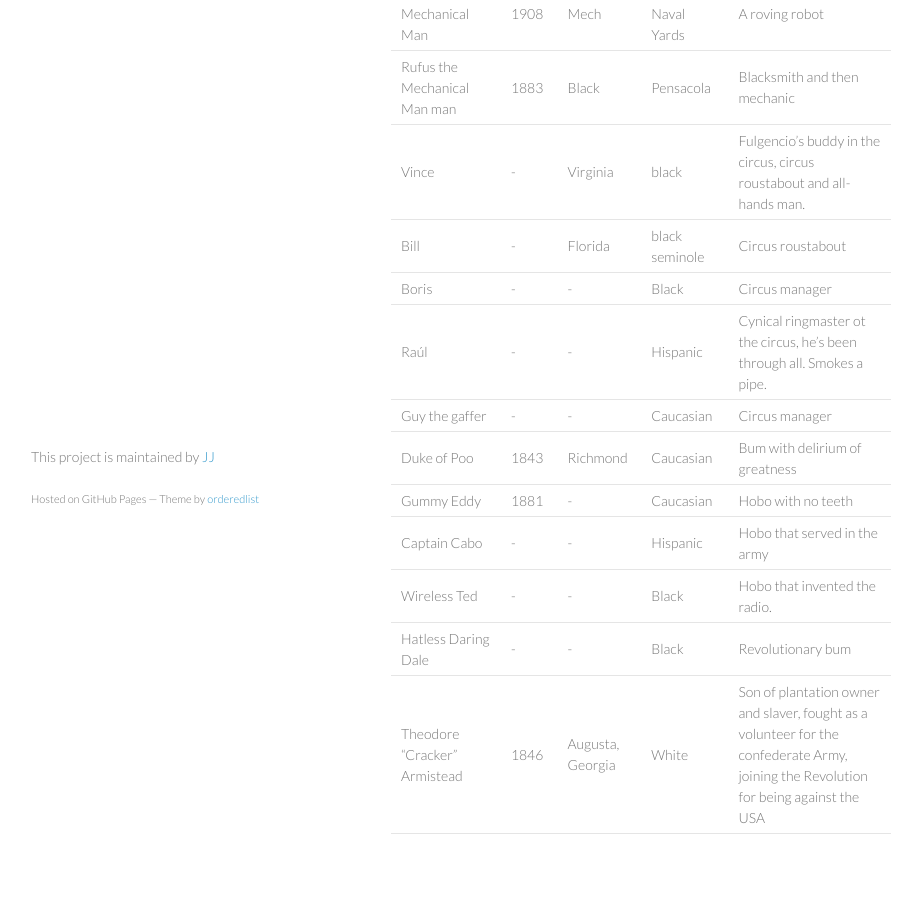
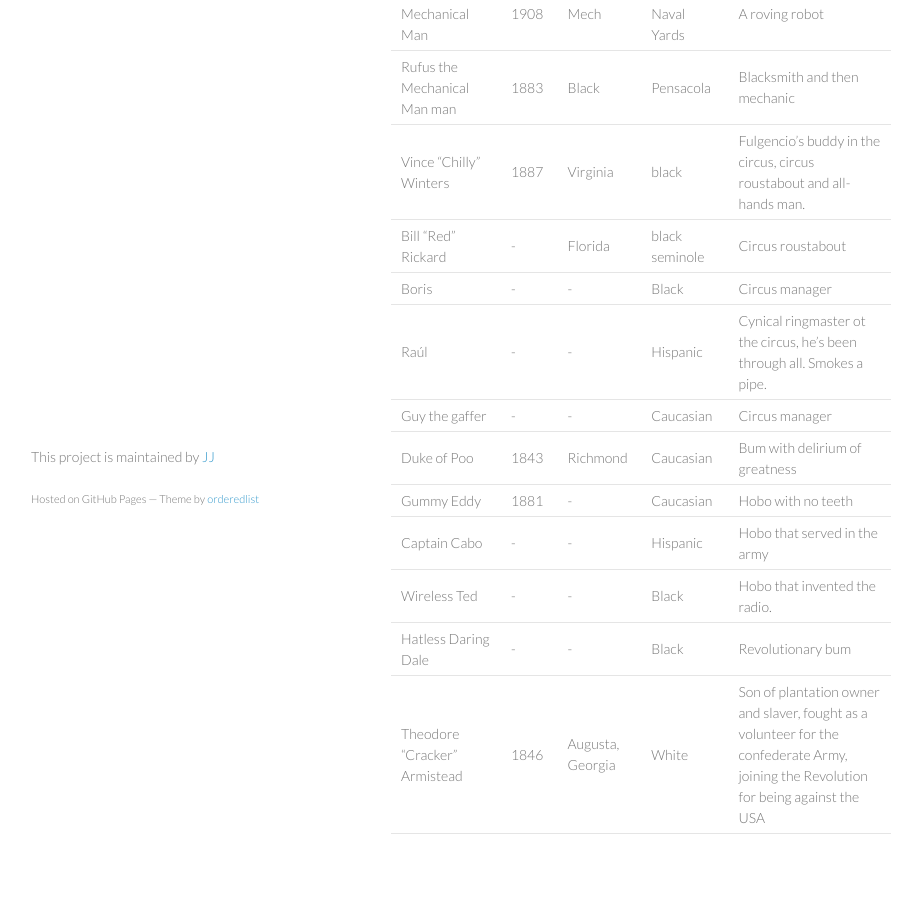
Before and after one commit to JJ/hoborg, a Jekyll site: the page built from text/characters.md, in a window 1280 px wide. Shown: the part 322-1226 px from the top of the page, without its empty margins (179-1101 px from the left). Built offline with Jekyll 4.4.1, drawn with Linux system fonts in a browser that asks for light colours; some of the changed text lies outside the part shown.

Commit message:
Sync text/characters.md from master to gh-pages

```diff
--- a/text/characters.md
+++ b/text/characters.md
@@ -7,11 +7,11 @@
 
 Name | Date of Birth | City of Birth | Race | Other data
 --- |--- |--- |--- | ---
-Frank Rivers aka Fulgencio Rivera aka Fulgencio Ribera | 1892 | Hispanic | Bernalillo, NM | Main character, goes after the mechanical man
+Frank Rivers aka Fulgencio Rivera aka Fulgencio Ribera | 1892 | Hispanic | Bernalillo, NM | Main character, goes after the Mechanical Man
 Manuel the Mechanical Man | 1908 | Mech | Pensacola Naval Yards | A roving robot
 Rufus the Mechanical Man man | 1883 | Black | Pensacola | Blacksmith and then mechanic
-Vince |- | Virginia | black | Fulgencio's buddy in the circus, circus roustabout and all-hands man.
-Bill |- | Florida | black seminole | Circus roustabout
+Vince "Chilly" Winters | 1887 | Virginia | black | Fulgencio's buddy in the circus, circus roustabout and all-hands man.
+Bill "Red" Rickard |- | Florida | black seminole | Circus roustabout
 Boris |- |- | Black | Circus manager
 Raúl  |- |- | Hispanic | Cynical ringmaster ot the circus, he's been through all. Smokes a pipe.
 Guy the gaffer |- |- | Caucasian | Circus manager
```
